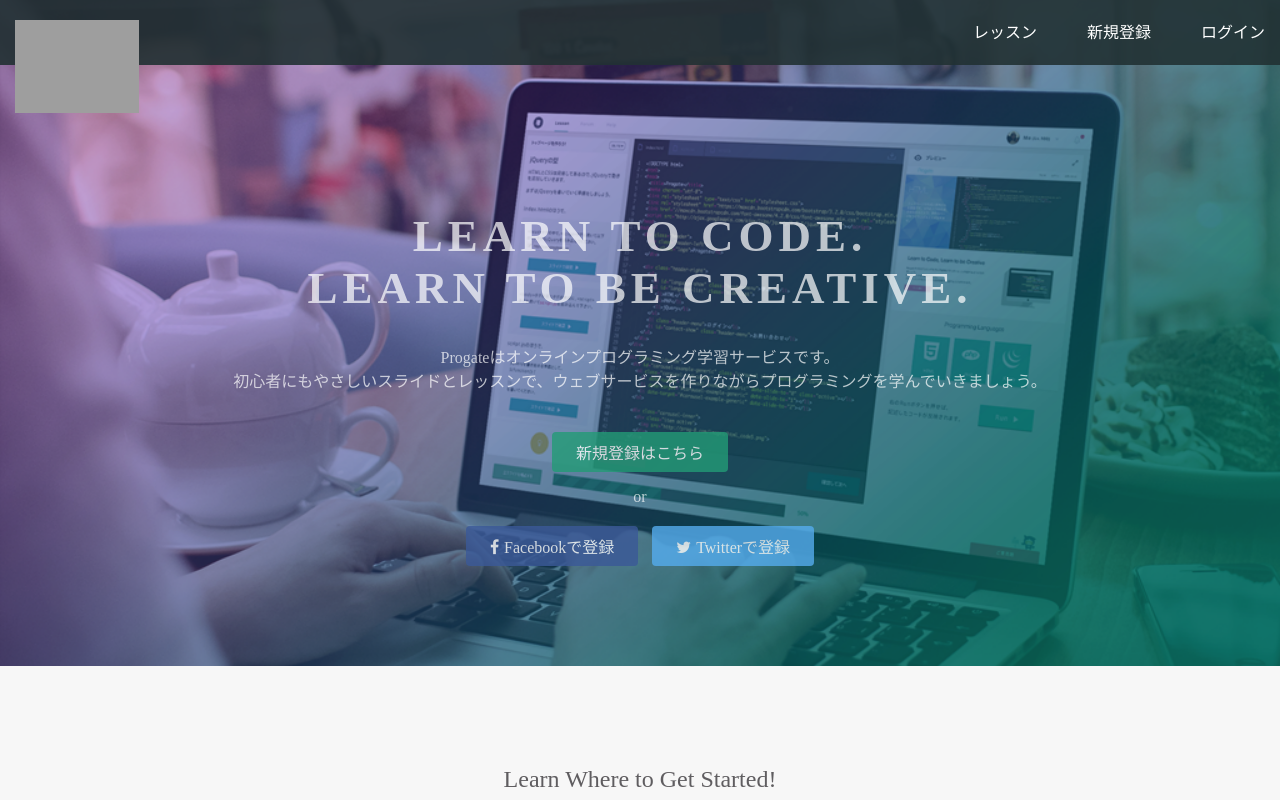
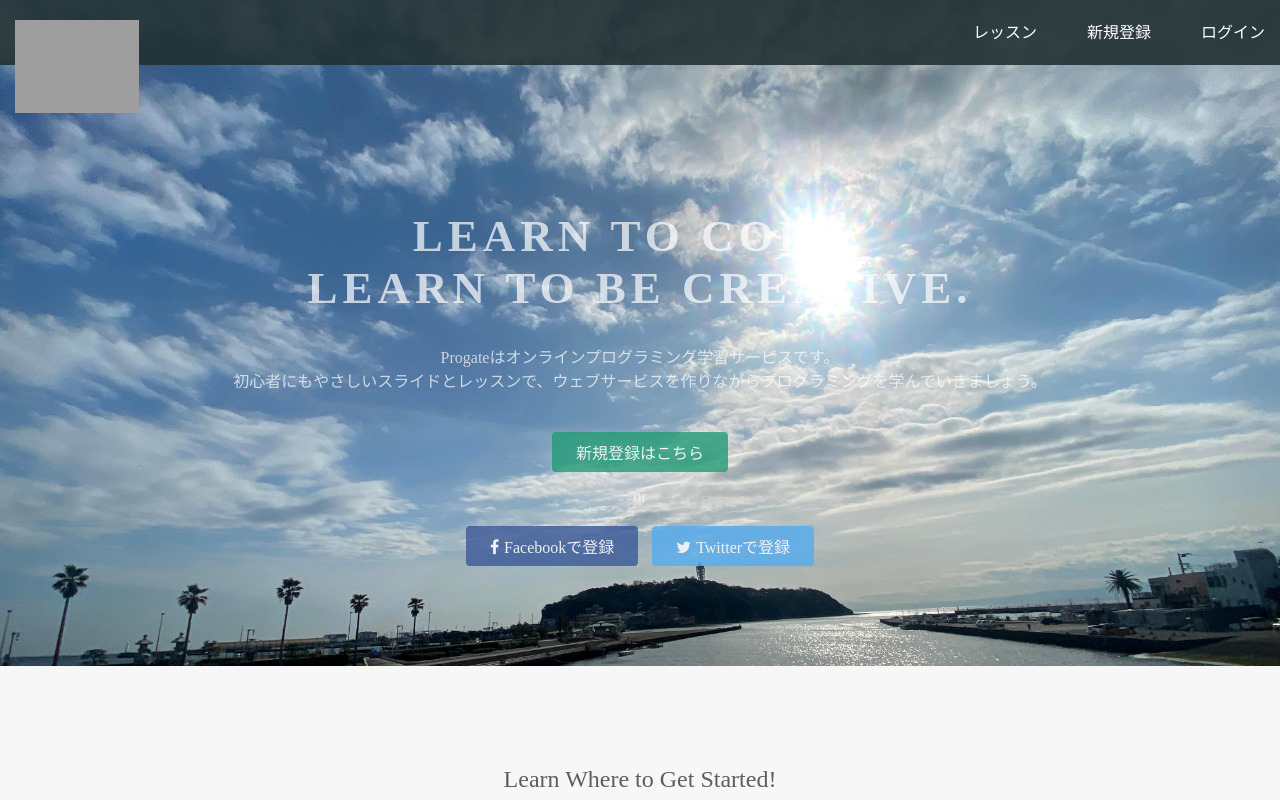
Before and after one commit to asotamio/portfolio, a plain HTML site: page index.html in a window 1280 px wide. Shown: the top 800 px of the page. Drawn offline with Linux system fonts and the light colour scheme; grey boxes are pictures that could not be loaded.

Commit message:
changing background

```diff
--- a/stylesheet.css
+++ b/stylesheet.css
@@ -19,7 +19,7 @@ a {
 
 .top-wrapper {
   padding: 180px 0 100px 0;
-  background-image: url(top.png);
+  background-image: url(IMG_0040.jpg);
   background-size: cover;
   color: white;
   text-align: center;
```
Also changed, not shown: IMG_0040.jpg (added).
